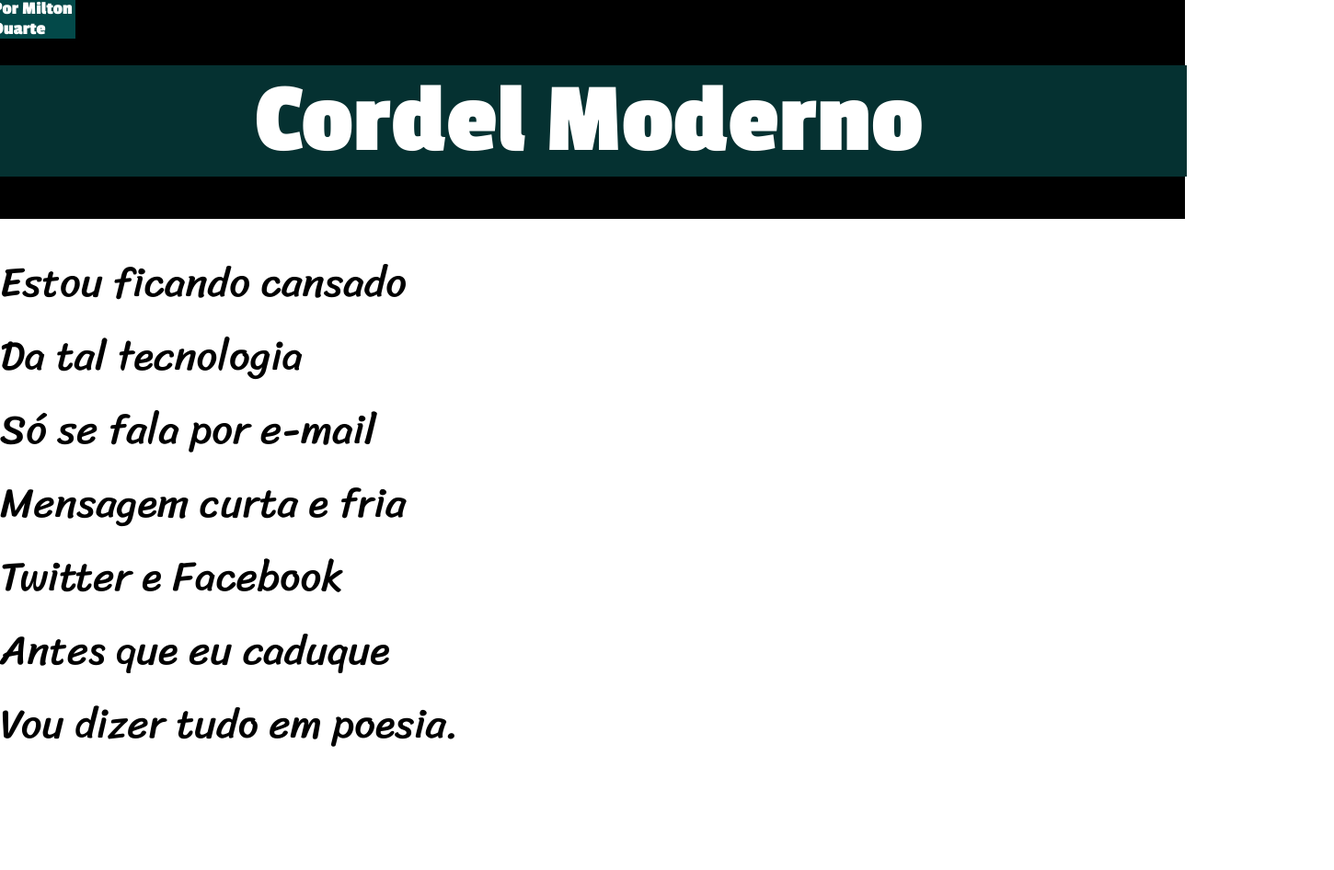
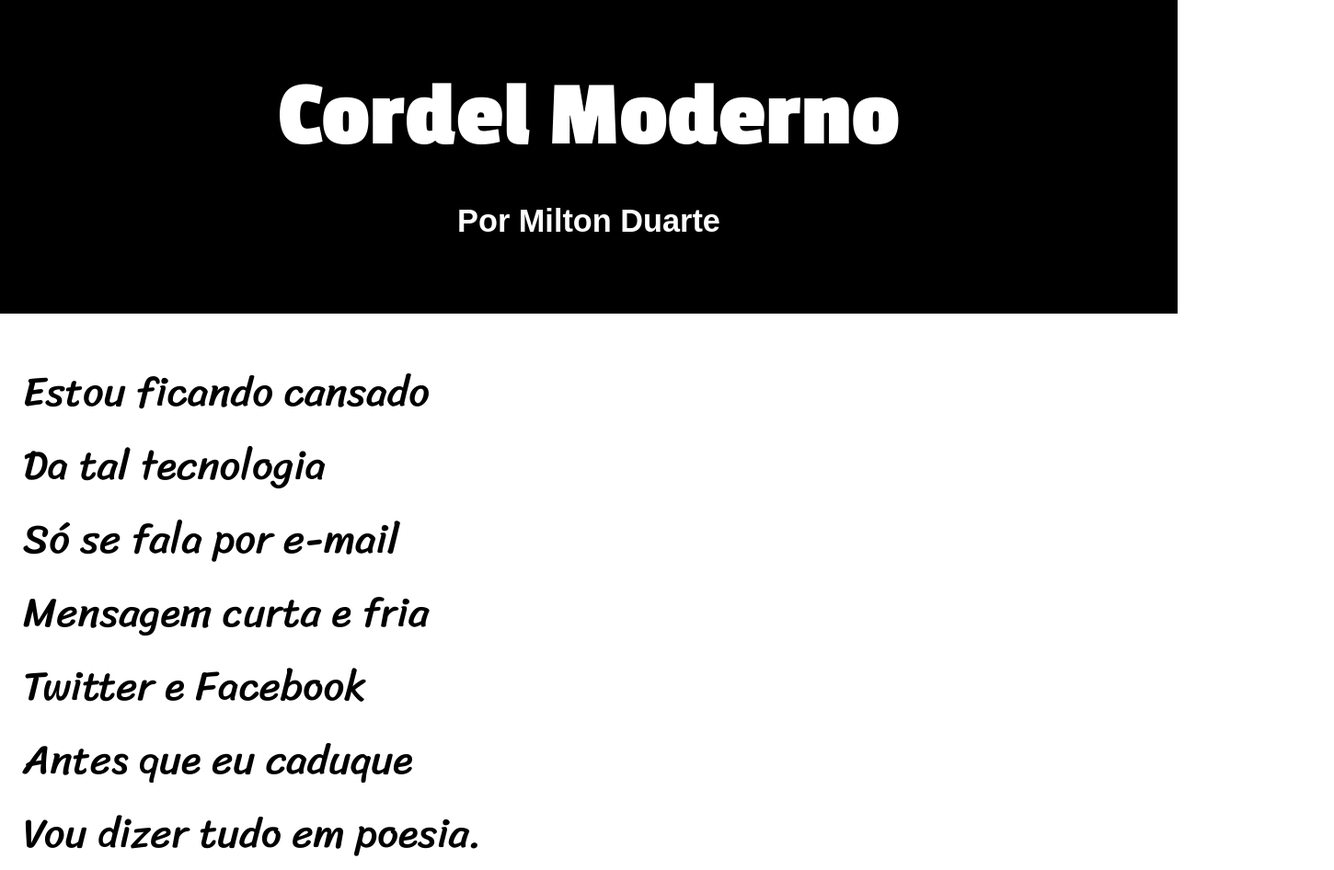
Before and after one commit to MarceloRoldo/HTML--CSS, a plain HTML site: page desafio12/index.html in a window 1280 px wide. Shown: the whole page at 92% size, 1450 px wide, since content can reach past the window. Before the commit the page ends 827 px from the top, so only its background shows below. Drawn offline with Linux system fonts and the light colour scheme; a web font is replaced by a local one.

Commit message:
atualização

```diff
--- a/desafio12/estilocss.css
+++ b/desafio12/estilocss.css
@@ -11,10 +11,10 @@ html, body {
     padding: 0;
     height: 100%;
 }
-
+/*
 header{
     height: 30vh;
-    font-size: clamp(2vw, 10vw, 18vw);
+    font-size: clamp(2vw, 9vw, 17vw);
 
     margin: -22px -8px -16px;
     background-color: rgb(0, 0, 0);
@@ -24,8 +24,8 @@ header{
 }
 
 header h1{
-    width: 1300px;
-    font-size: clamp(2vw, 8.6vw, 18vw);
+    width: 1050px;
+    font-size: clamp(2vw, 8vw, 18vw);
     font-family: "Passion One", serif;
     background-color: rgb(5, 49, 49);
     position: absolute;
@@ -33,24 +33,47 @@ header h1{
     top: 50%;
     transform: translate(-50%, -100%);
 
+} */
+
+/*
+header h1{
+    font-size: clamp(2vw, 8vw, 18vw);
+    font-family: "Passion One", serif;
+    background-color: black;
+    color: white;
+    text-align: center;
+    border: 70px, solid, black;
+    margin-top: 0px;
 }
+ */
 
-header h3{
+ header {
+    font-size: clamp(2vw, 4vw, 15vw);
+    font-family: "Passion One", serif;
+    background-color: black;
+    color: white;
+    text-align: center;
+    border: 1px, solid, black;
+    margin-top: 0px;
 
-    width: 90px;
-    font-size: 20px;
-    text-align: left;
-    font-family: "Passion One", serif;
-    background-color: rgb(3, 73, 73);
+ }
+
+header h6{
+    font-family: Arial, Helvetica, sans-serif;
+   text-align: center;
+   color: white;
+
+   margin-top: -30px;
+
 
 
 
 }
 
 div.primeira-estrofe{
+    padding-left: 25px;
 
-    min-width: 1450px;
     font-size: clamp(16px, 3.5vw, 80px);
     font-family: "Sriracha", sans-serif;
-    background-color: #ffffff63;
+    background-color: #ffffff41;
 }
--- a/desafio12/index.html
+++ b/desafio12/index.html
@@ -12,8 +12,8 @@
 </head>
 <body>
     <header>
-      <h1 class="titulo">Cordel Moderno</h1>
-      <h3 class="titulo">Por <strong>Milton Duarte</strong></h3>
+      <h1 >Cordel Moderno </h1>
+        <h6>Por <strong>Milton Duarte</strong></h6>
     </header>
     <main>
         <div class="primeira-estrofe">
```
